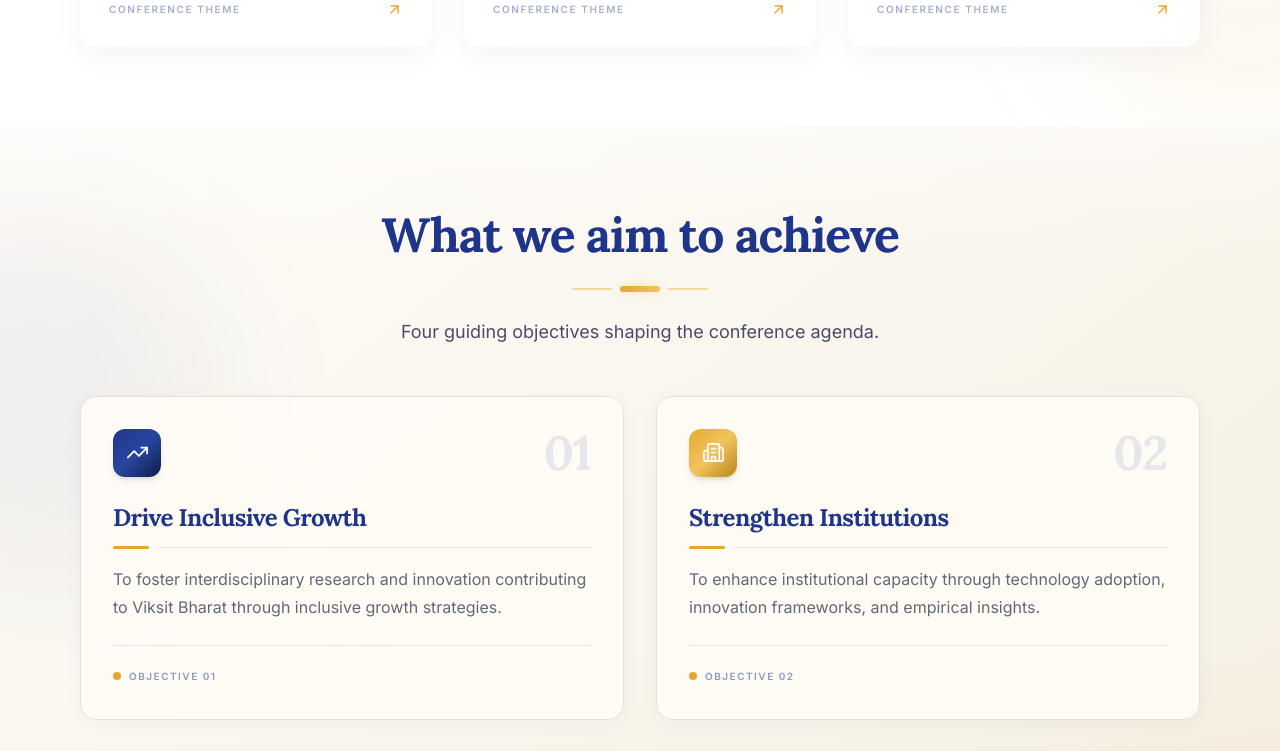
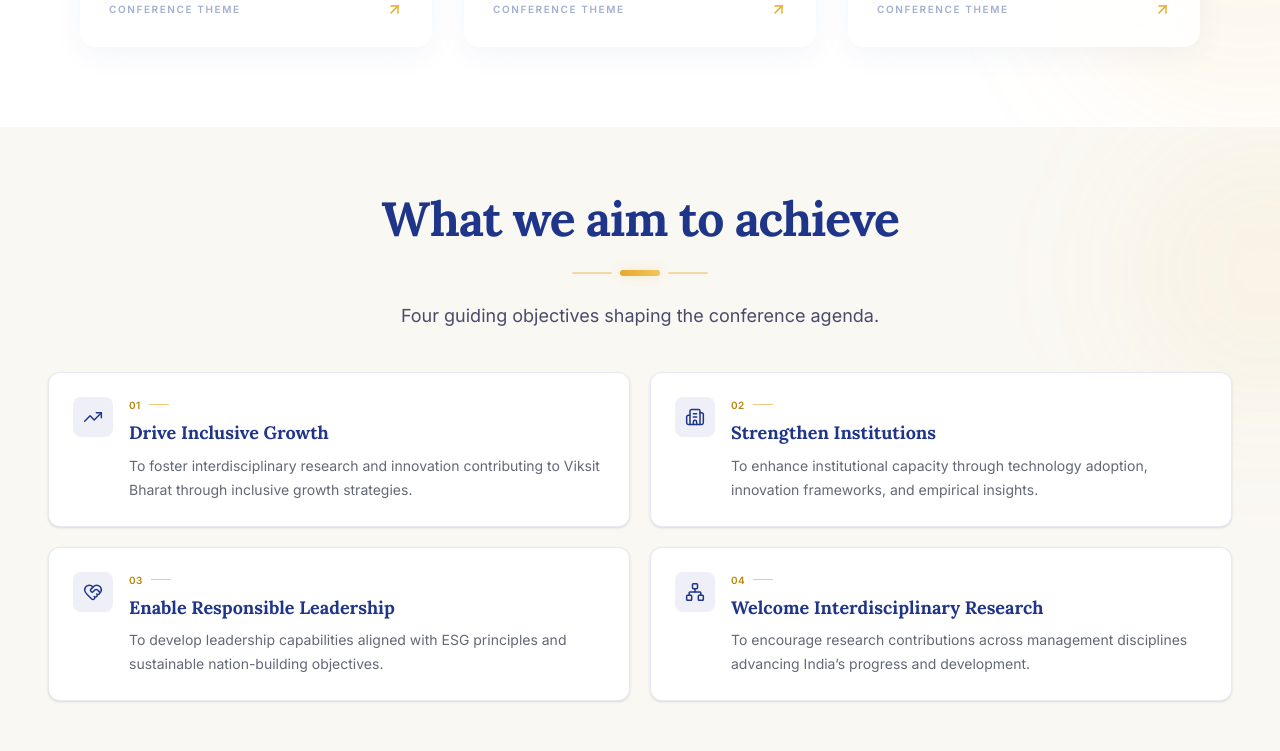
Before and after one commit to Aryanbhong/Conference-temp, a React (Vite) app: page / in a window 1280 px wide. Shown: the part 5520-6271 px from the top of the page. Built offline with nearby package versions, Linux system fonts and the light colour scheme.

Commit message:
Update Objectives.jsx

```diff
--- a/src/components/sections/Objectives.jsx
+++ b/src/components/sections/Objectives.jsx
@@ -1,3 +1,187 @@
+
+
+// // import { motion } from 'motion/react';
+// // import {
+// //   TrendingUp,
+// //   Building2,
+// //   HeartHandshake,
+// //   Network,
+// // } from 'lucide-react';
+
+// // import { SectionHeading } from '../ui/SectionHeading';
+
+// // const objectives = [
+// //   {
+// //     id: '01',
+// //     title: 'Drive Inclusive Growth',
+// //     description:
+// //       'To foster interdisciplinary research and innovation contributing to Viksit Bharat through inclusive growth strategies.',
+// //     icon: TrendingUp,
+// //     accent: 'from-[#1F3589] via-[#27469f] to-[#101D4B]',
+// //   },
+// //   {
+// //     id: '02',
+// //     title: 'Strengthen Institutions',
+// //     description:
+// //       'To enhance institutional capacity through technology adoption, innovation frameworks, and empirical insights.',
+// //     icon: Building2,
+// //     accent: 'from-[#E5A82B] via-[#F2C45D] to-[#B8860B]',
+// //   },
+// //   {
+// //     id: '03',
+// //     title: 'Enable Responsible Leadership',
+// //     description:
+// //       'To develop leadership capabilities aligned with ESG principles and sustainable nation-building objectives.',
+// //     icon: HeartHandshake,
+// //     accent: 'from-[#1F3589] via-[#27469f] to-[#101D4B]',
+// //   },
+// //   {
+// //     id: '04',
+// //     title: 'Welcome Interdisciplinary Research',
+// //     description:
+// //       'To encourage research contributions across management disciplines advancing India’s progress and development.',
+// //     icon: Network,
+// //     accent: 'from-[#E5A82B] via-[#F2C45D] to-[#B8860B]',
+// //   },
+// // ];
+
+// // function ObjectiveCard({ objective, index }) {
+// //   const Icon = objective.icon;
+
+// //   return (
+// //     <motion.article
+// //       initial={{ opacity: 0, y: 20 }}
+// //       whileInView={{ opacity: 1, y: 0 }}
+// //       viewport={{ once: true, amount: 0.2 }}
+// //       transition={{
+// //         duration: 0.45,
+// //         delay: index * 0.08,
+// //         ease: [0.22, 1, 0.36, 1],
+// //       }}
+// //       whileHover={{ y: -4 }}
+// //       className="
+// //         group relative flex h-full flex-col
+// //         overflow-hidden rounded-xl
+// //         border border-[#E8E1D5]
+// //         bg-[#FFFCF7]/90
+// //         p-4 sm:p-5
+// //         shadow-[0_4px_18px_rgba(31,53,137,0.04)]
+// //         transition-all duration-300
+// //         hover:border-[#D9C69E]
+// //         hover:shadow-[0_10px_28px_rgba(31,53,137,0.08)]
+// //       "
+// //     >
+// //       {/* Header */}
+// //       <div className="mb-4 flex items-center justify-between">
+// //         <div
+// //           className={`
+// //             flex h-9 w-9 items-center justify-center
+// //             rounded-lg bg-gradient-to-br ${objective.accent}
+// //             text-white shadow-sm
+// //             transition-transform duration-300
+// //             group-hover:scale-105
+// //           `}
+// //         >
+// //           <Icon size={19} strokeWidth={1.8} />
+// //         </div>
+
+// //         <span
+// //           className="
+// //             font-serif text-3xl font-bold
+// //             tracking-tight text-[#1F3589]/10
+// //             transition-colors duration-300
+// //             group-hover:text-[#E5A82B]/30
+// //           "
+// //           aria-hidden="true"
+// //         >
+// //           {objective.id}
+// //         </span>
+// //       </div>
+
+// //       {/* Title */}
+// //       <h3
+// //         className="
+// //           mb-2 font-serif text-lg font-bold
+// //           leading-snug tracking-tight text-[#1F3589]
+// //           sm:text-xl
+// //         "
+// //         style={{ fontFamily: 'var(--font-serif)' }}
+// //       >
+// //         {objective.title}
+// //       </h3>
+
+// //       {/* Divider */}
+// //       <div className="mb-3 flex items-center gap-2" aria-hidden="true">
+// //         <span className="h-[3px] w-7 rounded-full bg-[#E5A82B]" />
+// //         <span className="h-px flex-1 bg-[#1F3589]/10" />
+// //       </div>
+
+// //       {/* Description */}
+// //       <p className="flex-1 text-xs leading-6 text-[#626875] sm:text-sm">
+// //         {objective.description}
+// //       </p>
+
+// //       {/* Footer */}
+// //       <div className="mt-4 border-t border-[#1F3589]/10 pt-3">
+// //         <span className="inline-flex items-center gap-2 text-[9px] font-semibold uppercase tracking-[0.15em] text-[#1F3589]/50">
+// //           <span className="h-1.5 w-1.5 rounded-full bg-[#E5A82B]" />
+// //           Objective {objective.id}
+// //         </span>
+// //       </div>
+// //     </motion.article>
+// //   );
+// // }
+
+// // export function Objectives() {
+// //   return (
+// //     <section
+// //       id="objectives"
+// //       aria-labelledby="objectives-heading"
+// //       className="
+// //         relative isolate overflow-hidden
+// //         bg-gradient-to-br
+// //         from-[#FFFCF7]
+// //         via-[#F9F5EC]
+// //         to-[#F3EBDD]
+// //         px-4 py-10
+// //         sm:px-6 sm:py-12
+// //         lg:px-8 lg:py-14
+// //       "
+// //     >
+// //       {/* Subtle background fade */}
+// //       <div
+// //         className="
+// //           pointer-events-none absolute inset-x-0 top-0
+// //           h-24 bg-gradient-to-b from-white/40 to-transparent
+// //         "
+// //         aria-hidden="true"
+// //       />
+
+// //       <div className="relative mx-auto flex max-w-5xl flex-col items-center gap-8 lg:gap-10">
+// //         {/* Section heading */}
+// //         <div className="max-w-3xl text-center">
+// //           <SectionHeading
+// //             title="What we aim to achieve"
+// //             subtitle="Four guiding objectives shaping the conference agenda."
+// //           />
+// //         </div>
+
+// //         {/* Objective cards */}
+// //         <div className="grid w-full grid-cols-1 gap-4 sm:grid-cols-2 lg:gap-5">
+// //           {objectives.map((objective, index) => (
+// //             <ObjectiveCard
+// //               key={objective.id}
+// //               objective={objective}
+// //               index={index}
+// //             />
+// //           ))}
+// //         </div>
+// //       </div>
+// //     </section>
+// //   );
+// // }
+
+// // export default Objectives;
 
 
 // import { motion } from 'motion/react';
@@ -58,39 +242,40 @@
 //         delay: index * 0.08,
 //         ease: [0.22, 1, 0.36, 1],
 //       }}
-//       whileHover={{ y: -4 }}
+//       whileHover={{ y: -5 }}
 //       className="
 //         group relative flex h-full flex-col
-//         overflow-hidden rounded-xl
+//         overflow-hidden rounded-2xl
 //         border border-[#E8E1D5]
 //         bg-[#FFFCF7]/90
-//         p-4 sm:p-5
+//         p-6 sm:p-7 lg:p-8
 //         shadow-[0_4px_18px_rgba(31,53,137,0.04)]
 //         transition-all duration-300
 //         hover:border-[#D9C69E]
-//         hover:shadow-[0_10px_28px_rgba(31,53,137,0.08)]
+//         hover:shadow-[0_12px_32px_rgba(31,53,137,0.09)]
 //       "
 //     >
 //       {/* Header */}
-//       <div className="mb-4 flex items-center justify-between">
+//       <div className="mb-6 flex items-center justify-between">
 //         <div
 //           className={`
-//             flex h-9 w-9 items-center justify-center
-//             rounded-lg bg-gradient-to-br ${objective.accent}
-//             text-white shadow-sm
+//             flex h-12 w-12 items-center justify-center
+//             rounded-xl bg-gradient-to-br ${objective.accent}
+//             text-white shadow-md
 //             transition-transform duration-300
-//             group-hover:scale-105
+//             group-hover:scale-110
 //           `}
 //         >
-//           <Icon size={19} strokeWidth={1.8} />
+//           <Icon size={23} strokeWidth={1.8} aria-hidden="true" />
 //         </div>
 
 //         <span
 //           className="
-//             font-serif text-3xl font-bold
+//             font-serif text-4xl font-bold
 //             tracking-tight text-[#1F3589]/10
 //             transition-colors duration-300
 //             group-hover:text-[#E5A82B]/30
+//             sm:text-5xl
 //           "
 //           aria-hidden="true"
 //         >
@@ -101,9 +286,9 @@
 //       {/* Title */}
 //       <h3
 //         className="
-//           mb-2 font-serif text-lg font-bold
+//           mb-3 font-serif text-xl font-bold
 //           leading-snug tracking-tight text-[#1F3589]
-//           sm:text-xl
+//           sm:text-2xl
 //         "
 //         style={{ fontFamily: 'var(--font-serif)' }}
 //       >
@@ -111,20 +296,29 @@
 //       </h3>
 
 //       {/* Divider */}
-//       <div className="mb-3 flex items-center gap-2" aria-hidden="true">
-//         <span className="h-[3px] w-7 rounded-full bg-[#E5A82B]" />
+//       <div
+//         className="mb-4 flex items-center gap-3"
+//         aria-hidden="true"
+//       >
+//         <span className="h-[3px] w-9 rounded-full bg-[#E5A82B]" />
 //         <span className="h-px flex-1 bg-[#1F3589]/10" />
 //       </div>
 
 //       {/* Description */}
-//       <p className="flex-1 text-xs leading-6 text-[#626875] sm:text-sm">
+//       <p className="flex-1 text-sm leading-7 text-[#626875] sm:text-base">
 //         {objective.description}
 //       </p>
 
 //       {/* Footer */}
-//       <div className="mt-4 border-t border-[#1F3589]/10 pt-3">
-//         <span className="inline-flex items-center gap-2 text-[9px] font-semibold uppercase tracking-[0.15em] text-[#1F3589]/50">
-//           <span className="h-1.5 w-1.5 rounded-full bg-[#E5A82B]" />
+//       <div className="mt-6 border-t border-[#1F3589]/10 pt-4">
+//         <span
+//           className="
+//             inline-flex items-center gap-2
+//             text-[10px] font-semibold uppercase
+//             tracking-[0.15em] text-[#1F3589]/50
+//           "
+//         >
+//           <span className="h-2 w-2 rounded-full bg-[#E5A82B]" />
 //           Objective {objective.id}
 //         </span>
 //       </div>
@@ -143,31 +337,65 @@
 //         from-[#FFFCF7]
 //         via-[#F9F5EC]
 //         to-[#F3EBDD]
-//         px-4 py-10
-//         sm:px-6 sm:py-12
-//         lg:px-8 lg:py-14
+//         px-4 py-14
+//         sm:px-6 sm:py-16
+//         md:px-8 md:py-20
+//         lg:px-10 xl:px-12
 //       "
 //     >
-//       {/* Subtle background fade */}
+//       {/* Background Decorations */}
 //       <div
 //         className="
 //           pointer-events-none absolute inset-x-0 top-0
-//           h-24 bg-gradient-to-b from-white/40 to-transparent
+//           h-32 bg-gradient-to-b
+//           from-white/40 to-transparent
 //         "
 //         aria-hidden="true"
 //       />
 
-//       <div className="relative mx-auto flex max-w-5xl flex-col items-center gap-8 lg:gap-10">
-//         {/* Section heading */}
-//         <div className="max-w-3xl text-center">
+//       <div
+//         className="
+//           pointer-events-none absolute
+//           -left-40 top-20 h-96 w-96
+//           rounded-full bg-[#1F3589]/[0.05] blur-3xl
+//         "
+//         aria-hidden="true"
+//       />
+
+//       <div
+//         className="
+//           pointer-events-none absolute
+//           -right-40 bottom-0 h-96 w-96
+//           rounded-full bg-[#E5A82B]/[0.08] blur-3xl
+//         "
+//         aria-hidden="true"
+//       />
+
+//       {/* Main Container */}
+//       <div
+//         className="
+//           relative z-10 mx-auto flex w-full
+//           max-w-[1440px] flex-col items-center
+//           gap-10 px-2 sm:px-4
+//           lg:gap-12 lg:px-6 xl:px-8
+//         "
+//       >
+//         {/* Section Heading */}
+//         <div className="w-full max-w-3xl text-center">
 //           <SectionHeading
 //             title="What we aim to achieve"
 //             subtitle="Four guiding objectives shaping the conference agenda."
 //           />
 //         </div>
 
-//         {/* Objective cards */}
-//         <div className="grid w-full grid-cols-1 gap-4 sm:grid-cols-2 lg:gap-5">
+//         {/* Objective Cards */}
+//         <div
+//           className="
+//             grid w-full grid-cols-1
+//             gap-5 sm:grid-cols-2
+//             lg:gap-7 xl:gap-8
+//           "
+//         >
 //           {objectives.map((objective, index) => (
 //             <ObjectiveCard
 //               key={objective.id}
@@ -184,48 +412,45 @@
 // export default Objectives;
 
 
-import { motion } from 'motion/react';
+
+import { motion } from "motion/react";
 import {
   TrendingUp,
   Building2,
   HeartHandshake,
   Network,
-} from 'lucide-react';
+} from "lucide-react";
 
-import { SectionHeading } from '../ui/SectionHeading';
+import { SectionHeading } from "../ui/SectionHeading";
 
 const objectives = [
   {
-    id: '01',
-    title: 'Drive Inclusive Growth',
+    id: "01",
+    title: "Drive Inclusive Growth",
     description:
-      'To foster interdisciplinary research and innovation contributing to Viksit Bharat through inclusive growth strategies.',
+      "To foster interdisciplinary research and innovation contributing to Viksit Bharat through inclusive growth strategies.",
     icon: TrendingUp,
-    accent: 'from-[#1F3589] via-[#27469f] to-[#101D4B]',
   },
   {
-    id: '02',
-    title: 'Strengthen Institutions',
+    id: "02",
+    title: "Strengthen Institutions",
     description:
-      'To enhance institutional capacity through technology adoption, innovation frameworks, and empirical insights.',
+      "To enhance institutional capacity through technology adoption, innovation frameworks, and empirical insights.",
     icon: Building2,
-    accent: 'from-[#E5A82B] via-[#F2C45D] to-[#B8860B]',
   },
   {
-    id: '03',
-    title: 'Enable Responsible Leadership',
+    id: "03",
+    title: "Enable Responsible Leadership",
     description:
-      'To develop leadership capabilities aligned with ESG principles and sustainable nation-building objectives.',
+      "To develop leadership capabilities aligned with ESG principles and sustainable nation-building objectives.",
     icon: HeartHandshake,
-    accent: 'from-[#1F3589] via-[#27469f] to-[#101D4B]',
   },
   {
-    id: '04',
-    title: 'Welcome Interdisciplinary Research',
+    id: "04",
+    title: "Welcome Interdisciplinary Research",
     description:
-      'To encourage research contributions across management disciplines advancing India’s progress and development.',
+      "To encourage research contributions across management disciplines advancing India’s progress and development.",
     icon: Network,
-    accent: 'from-[#E5A82B] via-[#F2C45D] to-[#B8860B]',
   },
 ];
 
@@ -234,93 +459,40 @@ function ObjectiveCard({ objective, index }) {
 
   return (
     <motion.article
-      initial={{ opacity: 0, y: 20 }}
+      initial={{ opacity: 0, y: 15 }}
       whileInView={{ opacity: 1, y: 0 }}
       viewport={{ once: true, amount: 0.2 }}
       transition={{
-        duration: 0.45,
-        delay: index * 0.08,
-        ease: [0.22, 1, 0.36, 1],
+        duration: 0.4,
+        delay: index * 0.07,
       }}
-      whileHover={{ y: -5 }}
-      className="
-        group relative flex h-full flex-col
-        overflow-hidden rounded-2xl
-        border border-[#E8E1D5]
-        bg-[#FFFCF7]/90
-        p-6 sm:p-7 lg:p-8
-        shadow-[0_4px_18px_rgba(31,53,137,0.04)]
-        transition-all duration-300
-        hover:border-[#D9C69E]
-        hover:shadow-[0_12px_32px_rgba(31,53,137,0.09)]
-      "
+      whileHover={{ y: -3 }}
+      className="flex items-start gap-4 rounded-xl border border-[#1F3589]/10 bg-white p-5 shadow-sm transition-all duration-200 hover:border-[#E5A82B]/50 hover:shadow-md sm:p-6"
     >
-      {/* Header */}
-      <div className="mb-6 flex items-center justify-between">
-        <div
-          className={`
-            flex h-12 w-12 items-center justify-center
-            rounded-xl bg-gradient-to-br ${objective.accent}
-            text-white shadow-md
-            transition-transform duration-300
-            group-hover:scale-110
-          `}
-        >
-          <Icon size={23} strokeWidth={1.8} aria-hidden="true" />
+      {/* Icon */}
+      <div className="flex h-10 w-10 shrink-0 items-center justify-center rounded-lg bg-[#1F3589]/[0.07] text-[#1F3589]">
+        <Icon size={20} strokeWidth={1.8} aria-hidden="true" />
       </div>
 
-        <span
-          className="
-            font-serif text-4xl font-bold
-            tracking-tight text-[#1F3589]/10
-            transition-colors duration-300
-            group-hover:text-[#E5A82B]/30
-            sm:text-5xl
-          "
-          aria-hidden="true"
-        >
+      {/* Content */}
+      <div className="min-w-0">
+        <div className="mb-2 flex items-center gap-2">
+          <span className="text-[10px] font-semibold tracking-wider text-[#B8860B]">
             {objective.id}
           </span>
+          <span className="h-px w-5 bg-[#E5A82B]/60" />
         </div>
 
-      {/* Title */}
         <h3
-        className="
-          mb-3 font-serif text-xl font-bold
-          leading-snug tracking-tight text-[#1F3589]
-          sm:text-2xl
-        "
-        style={{ fontFamily: 'var(--font-serif)' }}
+          className="text-base font-bold leading-snug text-[#1F3589] sm:text-lg"
+          style={{ fontFamily: "var(--font-serif)" }}
         >
           {objective.title}
         </h3>
 
-      {/* Divider */}
-      <div
-        className="mb-4 flex items-center gap-3"
-        aria-hidden="true"
-      >
-        <span className="h-[3px] w-9 rounded-full bg-[#E5A82B]" />
-        <span className="h-px flex-1 bg-[#1F3589]/10" />
-      </div>
-
-      {/* Description */}
-      <p className="flex-1 text-sm leading-7 text-[#626875] sm:text-base">
+        <p className="mt-2 text-sm leading-6 text-[#626875]">
           {objective.description}
         </p>
-
-      {/* Footer */}
-      <div className="mt-6 border-t border-[#1F3589]/10 pt-4">
-        <span
-          className="
-            inline-flex items-center gap-2
-            text-[10px] font-semibold uppercase
-            tracking-[0.15em] text-[#1F3589]/50
-          "
-        >
-          <span className="h-2 w-2 rounded-full bg-[#E5A82B]" />
-          Objective {objective.id}
-        </span>
       </div>
     </motion.article>
   );
@@ -331,57 +503,19 @@ export function Objectives() {
     <section
       id="objectives"
       aria-labelledby="objectives-heading"
-      className="
-        relative isolate overflow-hidden
-        bg-gradient-to-br
-        from-[#FFFCF7]
-        via-[#F9F5EC]
-        to-[#F3EBDD]
-        px-4 py-14
-        sm:px-6 sm:py-16
-        md:px-8 md:py-20
-        lg:px-10 xl:px-12
-      "
+      className="relative overflow-hidden bg-[#FAF8F3] px-4 py-12 sm:px-6 sm:py-14 md:px-8 md:py-16 lg:px-10 xl:px-12"
     >
-      {/* Background Decorations */}
+      {/* Subtle Background Decoration */}
       <div
-        className="
-          pointer-events-none absolute inset-x-0 top-0
-          h-32 bg-gradient-to-b
-          from-white/40 to-transparent
-        "
-        aria-hidden="true"
-      />
-
-      <div
-        className="
-          pointer-events-none absolute
-          -left-40 top-20 h-96 w-96
-          rounded-full bg-[#1F3589]/[0.05] blur-3xl
-        "
-        aria-hidden="true"
-      />
-
-      <div
-        className="
-          pointer-events-none absolute
-          -right-40 bottom-0 h-96 w-96
-          rounded-full bg-[#E5A82B]/[0.08] blur-3xl
-        "
+        className="pointer-events-none absolute -right-32 top-0 h-72 w-72 rounded-full bg-[#E5A82B]/[0.06] blur-3xl"
         aria-hidden="true"
       />
 
       {/* Main Container */}
-      <div
-        className="
-          relative z-10 mx-auto flex w-full
-          max-w-[1440px] flex-col items-center
-          gap-10 px-2 sm:px-4
-          lg:gap-12 lg:px-6 xl:px-8
-        "
-      >
+      <div className="relative mx-auto flex w-full max-w-[1440px] flex-col items-center gap-8 lg:gap-10">
+
         {/* Section Heading */}
-        <div className="w-full max-w-3xl text-center">
+        <div className="w-full text-center">
           <SectionHeading
             title="What we aim to achieve"
             subtitle="Four guiding objectives shaping the conference agenda."
@@ -389,13 +523,7 @@ export function Objectives() {
         </div>
 
         {/* Objective Cards */}
-        <div
-          className="
-            grid w-full grid-cols-1
-            gap-5 sm:grid-cols-2
-            lg:gap-7 xl:gap-8
-          "
-        >
+        <div className="grid w-full grid-cols-1 gap-4 sm:grid-cols-2 lg:gap-5">
           {objectives.map((objective, index) => (
             <ObjectiveCard
               key={objective.id}
```
Lines whose indentation alone changed are shown as unchanged.
